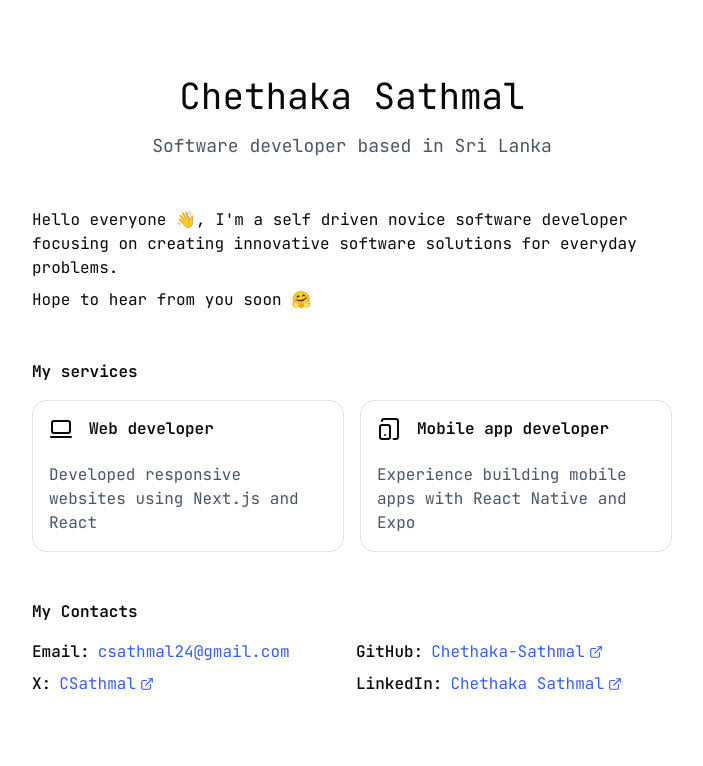
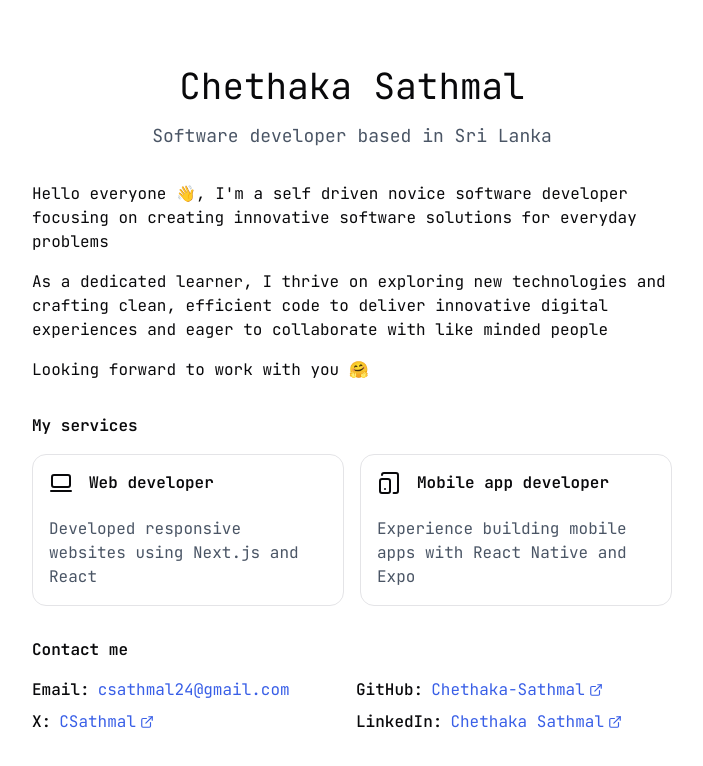
Before and after one commit to Chethaka-Sathmal/portfolio, a Next.js app: page / in a window 1280 px wide. Shown: the top 766 px of the page, without its empty margins (288-991 px from the left). Built offline with nearby package versions, Linux system fonts and the light colour scheme.

Commit message:
finishing touches

```diff
--- a/app/page.tsx
+++ b/app/page.tsx
@@ -4,25 +4,31 @@ import ContactsList from "@/components/contacts-list";
 
 export default function Home() {
   return (
-    <div className="max-w-2xl mx-auto my-15 p-4">
+    <div className="flex flex-col items-center justify-center min-h-screen">
+      <div className="max-w-2xl mx-auto p-4">
         {/* Header */}
-      <section className="flex flex-col gap-4 text-center mb-12">
+        <section className="flex flex-col gap-4 text-center mb-8">
           <h1 className="text-3xl md:text-4xl">Chethaka Sathmal</h1>
           <h2 className="text-md md:text-lg text-gray-600">
             Software developer based in Sri Lanka
           </h2>
         </section>
         {/* About me */}
-      <section className="flex flex-col gap-2 mb-12">
+        <section className="flex flex-col gap-4 mb-8">
           <p>
             Hello everyone 👋, I&apos;m a self driven novice software developer
             focusing on creating innovative software solutions for everyday
-          problems.
+            problems
           </p>
-        <p>Hope to hear from you soon 🤗</p>
+          <p>
+            As a dedicated learner, I thrive on exploring new technologies and
+            crafting clean, efficient code to deliver innovative digital
+            experiences and eager to collaborate with like minded people
+          </p>
+          <p>Looking forward to work with you 🤗</p>
         </section>
         {/* My services */}
-      <section className="mb-12">
+        <section className="mb-8">
           <h3 className="font-semibold mb-4">My services</h3>
           <div className="flex flex-col md:flex-row gap-4">
             <Card className="w-full">
@@ -52,5 +58,6 @@ export default function Home() {
         {/* Contacts */}
         <ContactsList />
       </div>
+    </div>
   );
 }
--- a/components/contacts-list.tsx
+++ b/components/contacts-list.tsx
@@ -47,7 +47,7 @@ export default function ContactsList() {
   };
   return (
     <section>
-      <h3 className="font-semibold mb-4">My Contacts</h3>
+      <h3 className="font-semibold mb-4">Contact me</h3>
       <div className="grid grid-cols-1 md:grid-cols-2 gap-2 md:gap-2">
         {contacts.map((item) => (
           <div key={item.label} className="flex items-center gap-2">
```
Lines whose indentation alone changed are shown as unchanged.
